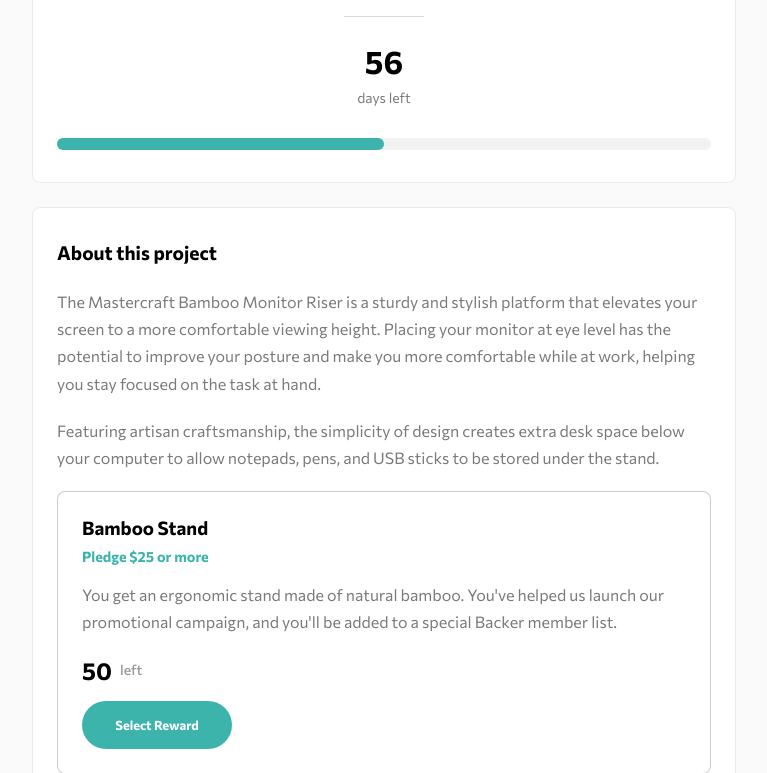
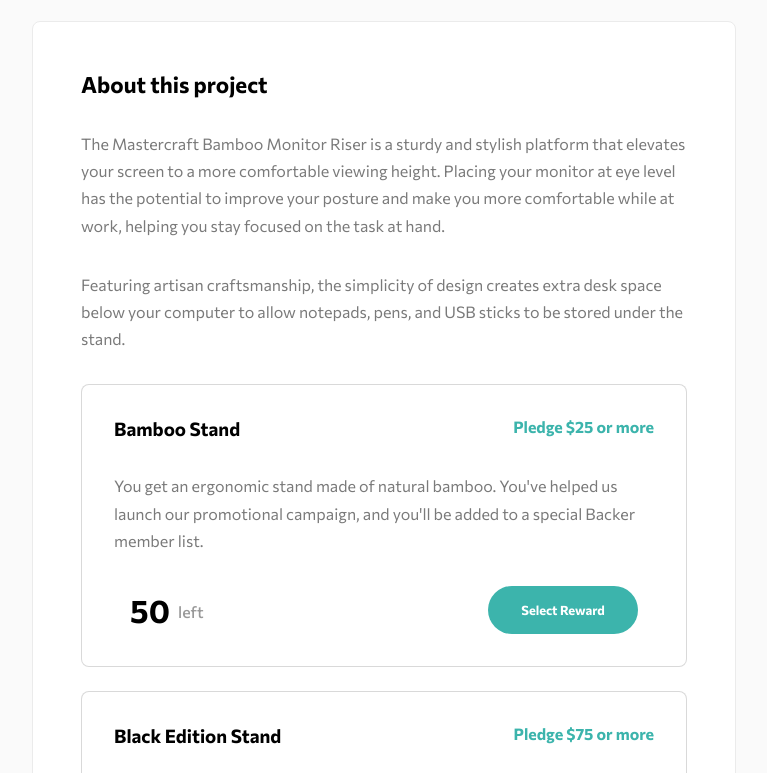
Before and after one commit to LucasCarvalho01/Interactive-page, a website: page index.html in a window 1280 px wide. Shown: the part 772-1545 px from the top of the page, without its empty margins (256-1023 px from the left). Drawn offline with Linux system fonts and the light colour scheme.

Commit message:
done initial page

```diff
--- a/css/menu.css
+++ b/css/menu.css
@@ -69,7 +69,7 @@
 }
 
 
-@media (min-width: 720px) {
+@media (min-width: 900px) {
   .menu-desktop {
     display: flex;
     /* gap: 1.5rem; */
@@ -78,5 +78,15 @@
   .menu-desktop li a {
     color: #fff;
     padding: 1rem;
+    transition: .2s;
+  }
+
+  .menu-desktop li a:hover {
+    font-weight: 700;
+  }
+
+  progress {
+    flex-basis: 100%;
+    margin-top: 3rem;
   }
 }
--- a/css/style.css
+++ b/css/style.css
@@ -200,7 +200,7 @@
 }
 
 .about section {
-  border: 1px solid rgba(0, 0, 0, .2);
+  border: 1px solid rgba(0, 0, 0, .15);
   border-radius: 8px;
   padding: 1.5rem;
   margin-bottom: 1.5rem;
@@ -280,7 +280,7 @@
 
 
 
-@media (min-width: 720px) {
+@media (min-width: 900px) {
  #menuHam {
   display: none;
  }
@@ -366,4 +366,85 @@
   opacity: .8;
  }
 
+ .data {
+  flex-direction: row;
+  padding: 3rem !important;
+  flex-wrap: wrap;
+  justify-content: space-between;
+ }
+
+ .data div {
+  flex: 1;
+  display: block;
+  padding-right: 1rem;
+ }
+
+ .data div + div::before {
+  display: none;
+ }
+
+ .data div + div {
+  border-left: 1px solid rgba(0, 0, 0, .15);
+  padding-left: 5%;
+ }
+
+ .about {
+  padding: 3rem 3rem 0;
 }
+
+.about h2 {
+  font-size: 1.4rem;
+  margin-bottom: 2rem;
+}
+
+.about p {
+  margin-bottom: 2rem;
+}
+
+.about section {
+  padding: 2rem;
+}
+
+.sub-title {
+  display: inline-block;
+}
+
+.pledge {
+  float: right;
+  font-size: 1rem;
+  margin-top: 0;
+}
+
+.description {
+  margin: 2rem 0 1rem !important;
+}
+
+.sub-edition {
+  display: flex;
+  justify-content: space-between;
+  align-items: center;
+  margin: 2rem 1rem 0;
+}
+
+#reward1,
+#reward2,
+#reward3  {
+  margin-top: 0;
+  transition: .2s;
+}
+
+#reward1:hover,
+#reward2:hover,
+#reward3:hover {
+  background-color: #157a74;
+  cursor: pointer;
+}
+
+.amount span {
+  font-size: 1rem;
+}
+
+.amount span[data-stand] {
+  font-size: 2rem;
+}
+}
--- a/index.html
+++ b/index.html
@@ -73,12 +73,15 @@
         <span class="pledge">Pledge $25 or more</span>
         <p class="description">You get an ergonomic stand made of natural bamboo. You've helped us launch our promotional campaign, and you'll be added to a special Backer member list.</p>
 
+        <div class="sub-edition">
           <div class="amount">
             <span data-stand="bamboo">100</span>
             <span class="left">left</span>
           </div>
 
           <button id="reward1" data-option="bamboo">Select Reward</button>
+        </div>
+
       </section>
 
       <section class="edition black" >
@@ -86,12 +89,15 @@
         <span class="pledge">Pledge $75 or more</span>
         <p class="description">You get a Black Special Edition computer stand and a personal thank you. You’ll be added to our Backer member list. Shipping is included.</p>
 
+        <div class="sub-edition">
           <div class="amount">
             <span data-stand="black">100</span>
             <span class="left">left</span>
           </div>
 
           <button id="reward2" data-option="black">Select Reward</button>
+        </div>
+
       </section>
 
       <section class="edition maho">
@@ -99,12 +105,12 @@
         <span class="pledge">Pledge $200 or more</span>
         <p class="description">You get two Special Edition Mahogany stands, a Backer T-Shirt, and a personal thank you. You'll be added to our Backer member list. Shipping is included.</p>
 
-        <div class="amount">
+        <div class="sub-edition"><div class="amount">
           <span data-stand="maho">100</span>
           <span class="left">left</span>
         </div>
 
-        <button id="reward3" data-option="maho">Select Reward</button>
+        <button id="reward3" data-option="maho">Select Reward</button></div>
       </section>
     </main>
   </div>
```
Lines whose indentation alone changed are shown as unchanged.
